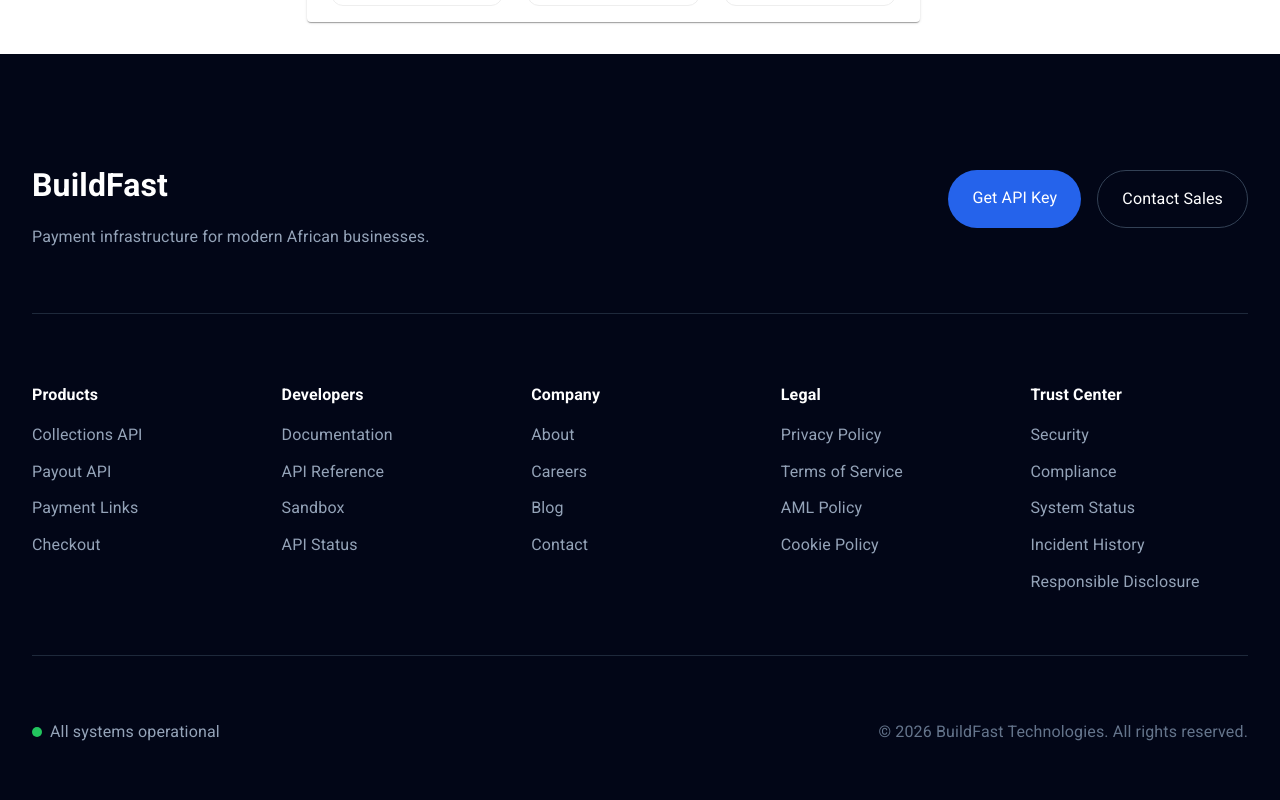
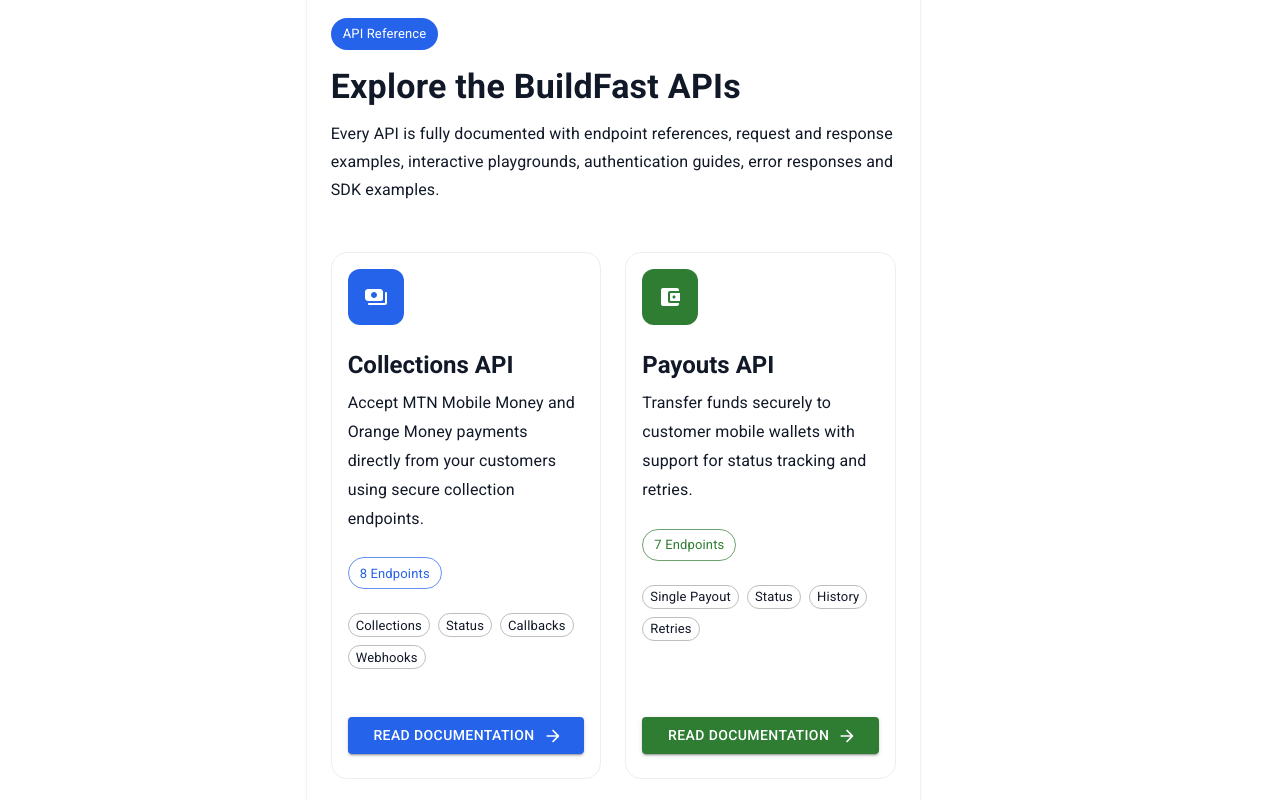
Before and after one commit to ernestmusong/buildfast-client, a Next.js app: page /docs in a window 1280 px wide. Shown: the part 1720-2520 px from the top of the page. Built offline with nearby package versions, Linux system fonts and the light colour scheme; what @mui/material-nextjs would draw is missing.

Commit message:
Add Api cards to docs homepage

```diff
--- /dev/null
+++ b/app/components/docs/docs-home/ApiCard.tsx
@@ -0,0 +1,189 @@
+"use client";
+
+import Link from "next/link";
+
+import {
+  Box,
+  Button,
+  Card,
+  CardContent,
+  Chip,
+  Stack,
+  Typography,
+} from "@mui/material";
+
+import ArrowForwardRoundedIcon from "@mui/icons-material/ArrowForwardRounded";
+
+interface ApiCardProps {
+  title: string;
+
+  description: string;
+
+  href: string;
+
+  icon: React.ReactNode;
+
+  color?:
+    | "primary"
+    | "secondary"
+    | "success"
+    | "warning"
+    | "error"
+    | "info";
+
+  features: string[];
+
+  endpoints: number;
+
+  comingSoon?: boolean;
+}
+
+export default function ApiCard({
+  title,
+  description,
+  href,
+  icon,
+  color = "primary",
+  features,
+  endpoints,
+  comingSoon = false,
+}: ApiCardProps) {
+  return (
+    <Card
+      variant="outlined"
+      sx={{
+        height: "100%",
+        borderRadius: 4,
+        transition: "all .25s ease",
+
+        display: "flex",
+        flexDirection: "column",
+
+        "&:hover": {
+          transform: "translateY(-6px)",
+          boxShadow: (theme) => theme.shadows[6],
+          borderColor: `${color}.main`,
+        },
+      }}
+    >
+      <CardContent
+        sx={{
+          display: "flex",
+          flexDirection: "column",
+          flexGrow: 1,
+        }}
+      >
+        <Stack
+          spacing={3}
+          sx={{
+            height:"100%"
+          }}
+        >
+          {/* Header */}
+
+          <Stack
+            direction="row"
+            sx={{
+                justifyContent:"space-between",
+            alignItems:"flex-start"
+            }}
+          >
+            <Box
+              sx={{
+                width: 56,
+                height: 56,
+                borderRadius: 3,
+                display: "flex",
+                alignItems: "center",
+                justifyContent: "center",
+                bgcolor: `${color}.main`,
+                color: "white",
+              }}
+            >
+              {icon}
+            </Box>
+
+            {comingSoon && (
+              <Chip
+                size="small"
+                color="warning"
+                label="Coming Soon"
+              />
+            )}
+          </Stack>
+
+          {/* Title */}
+
+          <Box>
+            <Typography
+              variant="h5"
+              gutterBottom
+              sx={{
+                fontWeight:700
+              }}
+            >
+              {title}
+            </Typography>
+
+            <Typography
+              color="text.secondary"
+              sx={{
+                lineHeight:1.8
+              }}
+            >
+              {description}
+            </Typography>
+          </Box>
+
+          {/* Endpoint Count */}
+
+          <Chip
+            label={`${endpoints} Endpoints`}
+            color={color}
+            variant="outlined"
+            sx={{
+              alignSelf: "flex-start",
+            }}
+          />
+
+          {/* Features */}
+
+          <Stack
+            direction="row"
+            spacing={1}
+            useFlexGap
+            sx={{
+                flexWrap:"wrap"
+            }}
+          >
+            {features.map((feature) => (
+              <Chip
+                key={feature}
+                label={feature}
+                size="small"
+                variant="outlined"
+              />
+            ))}
+          </Stack>
+
+          <Box sx={{flexGrow:1}} />
+
+          {/* Button */}
+
+          <Button
+            component={Link}
+            href={href}
+            variant="contained"
+            color={color}
+            endIcon={
+              <ArrowForwardRoundedIcon />
+            }
+            fullWidth
+          >
+            Read Documentation
+          </Button>
+        </Stack>
+      </CardContent>
+    </Card>
+  );
+}
--- /dev/null
+++ b/app/components/docs/docs-home/ApiCards.tsx
@@ -0,0 +1,176 @@
+"use client";
+
+import {
+  Box,
+  Chip,
+  Container,
+  Grid,
+  Stack,
+  Typography,
+} from "@mui/material";
+
+import PaymentsRoundedIcon from "@mui/icons-material/PaymentsRounded";
+import AccountBalanceWalletRoundedIcon from "@mui/icons-material/AccountBalanceWalletRounded";
+import LinkRoundedIcon from "@mui/icons-material/LinkRounded";
+import GroupsRoundedIcon from "@mui/icons-material/GroupsRounded";
+
+import ApiCard from "./ApiCard";
+
+const apis = [
+  {
+    title: "Collections API",
+
+    description:
+      "Accept MTN Mobile Money and Orange Money payments directly from your customers using secure collection endpoints.",
+
+    href: "/docs/collections",
+
+    icon: <PaymentsRoundedIcon fontSize="medium" />,
+
+    color: "primary" as const,
+
+    endpoints: 8,
+
+    features: [
+      "Collections",
+      "Status",
+      "Callbacks",
+      "Webhooks",
+    ],
+  },
+
+  {
+    title: "Payouts API",
+
+    description:
+      "Transfer funds securely to customer mobile wallets with support for status tracking and retries.",
+
+    href: "/docs/payouts",
+
+    icon: (
+      <AccountBalanceWalletRoundedIcon fontSize="medium" />
+    ),
+
+    color: "success" as const,
+
+    endpoints: 7,
+
+    features: [
+      "Single Payout",
+      "Status",
+      "History",
+      "Retries",
+    ],
+  },
+
+  {
+    title: "Payment Links",
+
+    description:
+      "Generate secure hosted payment pages that customers can pay without integrating a checkout flow.",
+
+    href: "/docs/payment-links",
+
+    icon: <LinkRoundedIcon fontSize="medium" />,
+
+    color: "secondary" as const,
+
+    endpoints: 5,
+
+    features: [
+      "Hosted Pages",
+      "QR Codes",
+      "Branding",
+      "Expiry",
+    ],
+  },
+
+  {
+    title: "Mass Payouts",
+
+    description:
+      "Send thousands of payouts in a single batch using bulk upload or the Mass Payouts API.",
+
+    href: "/docs/mass-payouts",
+
+    icon: <GroupsRoundedIcon fontSize="medium" />,
+
+    color: "warning" as const,
+
+    endpoints: 6,
+
+    features: [
+      "Bulk Transfers",
+      "CSV Upload",
+      "Batch Status",
+      "Reports",
+    ],
+  },
+];
+
+export default function ApiCards() {
+  return (
+    <Box
+     sx={{
+         py:{
+        xs: 8,
+        md: 10,
+      }
+     }}
+    >
+      <Container maxWidth="lg">
+        <Stack spacing={6}>
+          {/* Section Header */}
+
+          <Box>
+            <Chip
+              label="API Reference"
+              color="primary"
+              sx={{ mb: 2 }}
+            />
+
+            <Typography
+              variant="h4"
+              gutterBottom
+              sx={{
+                fontWeight:700
+              }}
+
+            >
+              Explore the BuildFast APIs
+            </Typography>
+
+            <Typography
+              variant="subtitle1"
+              color="text.secondary"
+            >
+              Every API is fully documented with endpoint
+              references, request and response examples,
+              interactive playgrounds, authentication guides,
+              error responses and SDK examples.
+            </Typography>
+          </Box>
+
+          {/* Cards */}
+
+          <Grid container spacing={3}>
+            {apis.map((api) => (
+              <Grid
+                key={api.title}
+                size={{
+                  xs: 12,
+                  sm: 6,
+                  xl: 3,
+                }}
+              >
+                <ApiCard
+                  {...api}
+                />
+              </Grid>
+            ))}
+          </Grid>
+        </Stack>
+      </Container>
+    </Box>
+  );
+}
--- a/app/components/docs/docs-home/DocsHero.tsx
+++ b/app/components/docs/docs-home/DocsHero.tsx
@@ -83,13 +83,8 @@
           {/* Description */}
 
           <Typography
-            variant="h6"
+           variant="subtitle1"
             color="text.secondary"
-            sx={{
-              maxWidth: 760,
-              lineHeight: 1.8,
-              fontWeight: 400,
-            }}
           >
             Integrate MTN Mobile Money and Orange Money
             collections, payouts, payment links and bulk
--- a/app/components/docs/docs-home/Prerequisites.tsx
+++ b/app/components/docs/docs-home/Prerequisites.tsx
@@ -83,13 +83,8 @@
             </Typography>
 
             <Typography
-              variant="h6"
-              color="text.secondary"
-              sx={{
-                maxWidth: 760,
-                fontWeight: 400,
-                lineHeight: 1.8,
-              }}
+              variant="subtitle1"
+            color="text.secondary"
             >
               Before making your first API request, ensure your
               BuildFast account and development environment are
--- a/app/docs/page.tsx
+++ b/app/docs/page.tsx
@@ -1,5 +1,6 @@
 import DocsHero from "@/components/docs/docs-home/DocsHero";
 import Prerequisites from "@/components/docs/docs-home/Prerequisites";
+import ApiCards from "@/components/docs/docs-home/ApiCards";
 import { Card } from "@mui/material";
 
 export default function DocsPage() {
@@ -7,6 +8,7 @@
     <Card component='main'>
       <DocsHero />
       <Prerequisites />
+      <ApiCards />
     </Card>
   );
 }
```
